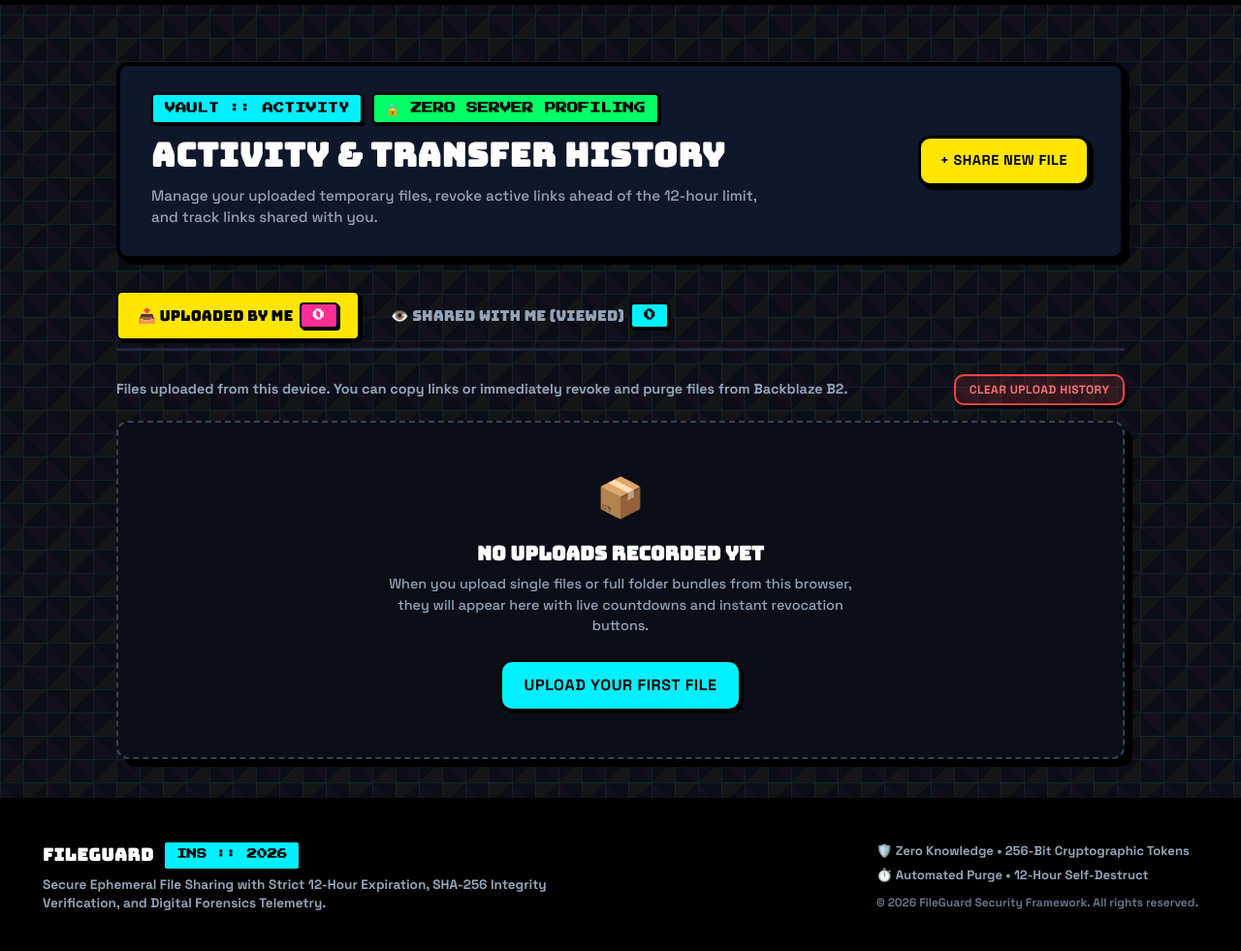
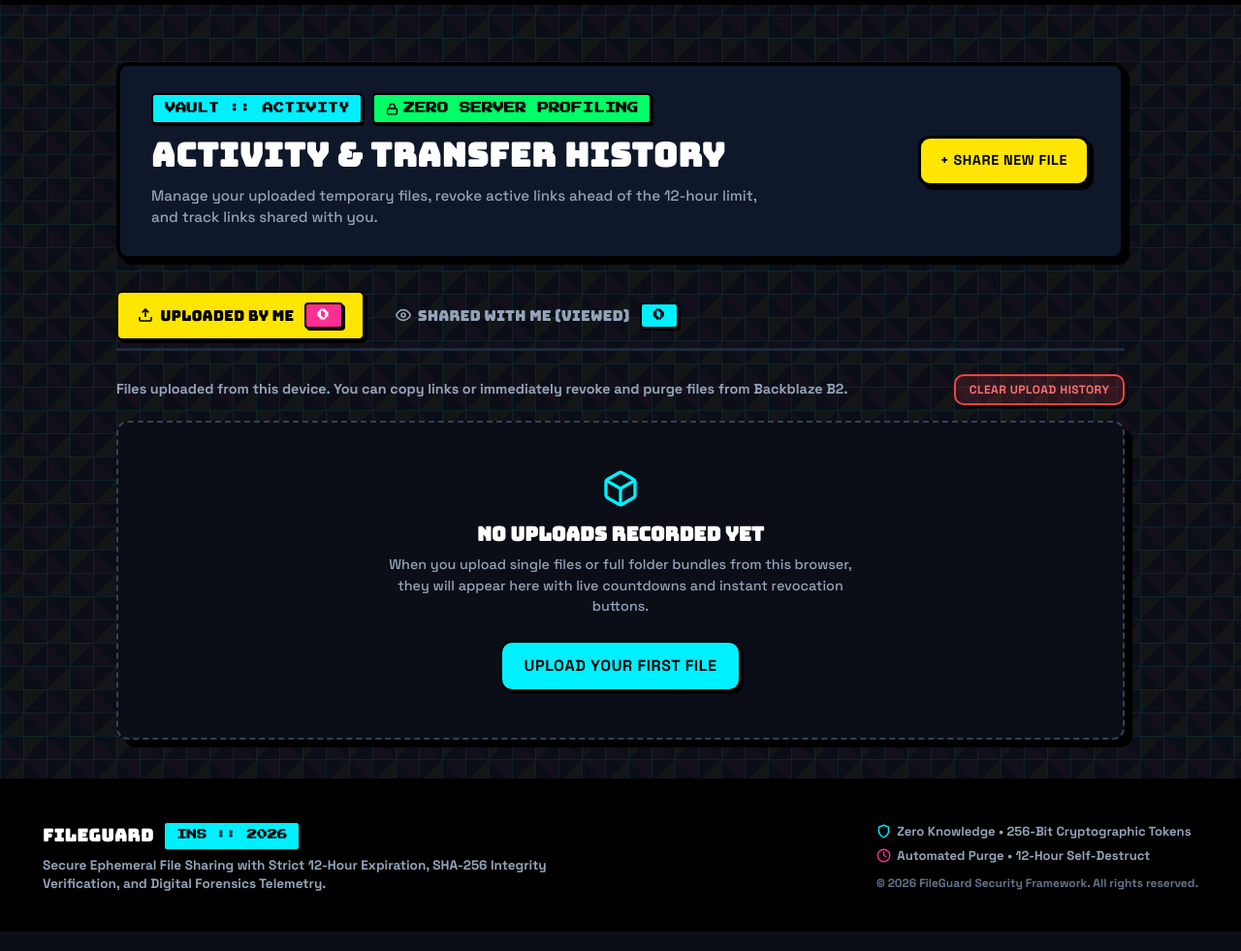
Before and after one commit to Deeptanil/FileGuard, a Flask app: page /history in a window 1280 px wide. Shown: the part 81-1062 px from the top of the page at 97% size. Run offline with Flask 3, Linux system fonts and the light colour scheme; data that the repository does not hold is empty.

Commit message:
Replace all emojis with professional SVG icons and comic vectors across UI

```diff
--- a/app/static/js/countdown.js
+++ b/app/static/js/countdown.js
@@ -62,7 +62,7 @@ function copyToClipboard(text, triggerBtnId, feedbackText = "Copied!") {
     const btn = document.getElementById(triggerBtnId);
     if (btn) {
       const originalHtml = btn.innerHTML;
-      btn.innerHTML = `<span style="color:#10B981;">✓ ${feedbackText}</span>`;
+      btn.innerHTML = `<span style="display:inline-flex;align-items:center;gap:0.3rem;color:#10B981;"><svg width="14" height="14" viewBox="0 0 24 24" fill="none" stroke="currentColor" stroke-width="3"><polyline points="20 6 9 17 4 12"/></svg> ${feedbackText}</span>`;
       setTimeout(() => {
         btn.innerHTML = originalHtml;
       }, 2000);
--- a/app/static/js/history.js
+++ b/app/static/js/history.js
@@ -124,6 +124,14 @@
       .replace(/'/g, "&#039;");
   }
 
+  const SVG_BOX = '<svg width="40" height="40" viewBox="0 0 24 24" fill="none" stroke="var(--comic-cyan)" stroke-width="2"><path d="M21 16V8a2 2 0 0 0-1-1.73l-7-4a2 2 0 0 0-2 0l-7 4A2 2 0 0 0 3 8v8a2 2 0 0 0 1 1.73l7 4a2 2 0 0 0 2 0l7-4A2 2 0 0 0 21 16z"/><polyline points="3.27 6.96 12 12.01 20.73 6.96"/><line x1="12" y1="22.08" x2="12" y2="12"/></svg>';
+  const SVG_EYE = '<svg width="40" height="40" viewBox="0 0 24 24" fill="none" stroke="var(--comic-yellow)" stroke-width="2"><path d="M1 12s4-8 11-8 11 8 11 8-4 8-11 8-11-8-11-8z"/><circle cx="12" cy="12" r="3"/></svg>';
+  const SVG_FILE = '<svg width="22" height="22" viewBox="0 0 24 24" fill="none" stroke="#000000" stroke-width="2.3"><path d="M14 2H6a2 2 0 0 0-2 2v16a2 2 0 0 0 2 2h12a2 2 0 0 0 2-2V8z"/><polyline points="14 2 14 8 20 8"/></svg>';
+  const SVG_BUNDLE = '<svg width="22" height="22" viewBox="0 0 24 24" fill="none" stroke="#000000" stroke-width="2.3"><path d="M22 19a2 2 0 0 1-2 2H4a2 2 0 0 1-2-2V5a2 2 0 0 1 2-2h5l2 3h9a2 2 0 0 1 2 2z"/></svg>';
+  const SVG_DOWNLOAD = '<svg width="22" height="22" viewBox="0 0 24 24" fill="none" stroke="#000000" stroke-width="2.3"><path d="M21 15v4a2 2 0 0 1-2 2H5a2 2 0 0 1-2-2v-4"/><polyline points="7 10 12 15 17 10"/><line x1="12" y1="15" x2="12" y2="3"/></svg>';
+  const SVG_TRASH = '<svg width="17" height="17" viewBox="0 0 24 24" fill="none" stroke="currentColor" stroke-width="2.2"><polyline points="3 6 5 6 21 6"/><path d="M19 6v14a2 2 0 0 1-2 2H7a2 2 0 0 1-2-2V6m3 0V4a2 2 0 0 1 2-2h4a2 2 0 0 1 2 2v2"/></svg>';
+  const SVG_CLOCK = '<svg width="13" height="13" viewBox="0 0 24 24" fill="none" stroke="currentColor" stroke-width="2.5" style="vertical-align:middle;margin-right:3px;"><circle cx="12" cy="12" r="10"/><polyline points="12 6 12 12 16 14"/></svg>';
+
   function renderUploads() {
     const container = document.getElementById("uploads-list-container");
     if (!container) return;
@@ -131,7 +139,7 @@
     if (!uploadItems || uploadItems.length === 0) {
       container.innerHTML = `
         <div class="card" style="padding: 3rem 1.5rem; text-align: center; background: #0B0E17; border: 2px dashed #334155;">
-          <div style="font-size: 2.5rem; margin-bottom: 0.75rem;">📦</div>
+          <div style="display: flex; justify-content: center; margin-bottom: 0.75rem;">${SVG_BOX}</div>
           <h3 style="font-family: var(--font-display); font-size: 1.25rem; color: #FFFFFF; margin-bottom: 0.35rem;">NO UPLOADS RECORDED YET</h3>
           <p style="color: #94A3B8; font-size: 0.9rem; max-width: 480px; margin: 0 auto 1.5rem;">
             When you upload single files or full folder bundles from this browser, they will appear here with live countdowns and instant revocation buttons.
@@ -154,15 +162,15 @@
 
       let statusBadge = "";
       if (isDeleted) {
-        statusBadge = `<span class="badge" style="background: #EF4444; color: #FFFFFF; font-size: 0.7rem; font-weight: 800;">✕ REVOKED</span>`;
+        statusBadge = `<span class="badge" style="background: #EF4444; color: #FFFFFF; font-size: 0.7rem; font-weight: 800;">REVOKED</span>`;
       } else if (isExpired) {
-        statusBadge = `<span class="badge" style="background: #F59E0B; color: #000000; font-size: 0.7rem; font-weight: 800;">⏱️ EXPIRED</span>`;
+        statusBadge = `<span class="badge" style="background: #F59E0B; color: #000000; font-size: 0.7rem; font-weight: 800;">EXPIRED</span>`;
       } else {
-        statusBadge = `<span class="badge" style="background: var(--comic-lime); color: #000000; font-size: 0.7rem; font-weight: 800;">● ACTIVE</span>`;
+        statusBadge = `<span class="badge" style="background: var(--comic-lime); color: #000000; font-size: 0.7rem; font-weight: 800;">ACTIVE</span>`;
       }
 
       const timerDisplay = (!isDeleted && !isExpired && remaining > 0)
-        ? `<span id="timer-upload-${item.token}" style="font-family: var(--font-mono); font-size: 0.8rem; color: var(--comic-yellow); font-weight: 700;">⏱️ ${formatRemaining(remaining)} remaining</span>`
+        ? `<span id="timer-upload-${item.token}" style="font-family: var(--font-mono); font-size: 0.8rem; color: var(--comic-yellow); font-weight: 700;">${SVG_CLOCK}${formatRemaining(remaining)} remaining</span>`
         : `<span style="font-family: var(--font-mono); font-size: 0.8rem; color: #64748B;">Unavailable</span>`;
 
       html += `
@@ -170,7 +178,7 @@
           <!-- Left: Icon & File Meta -->
           <div style="display: flex; align-items: center; gap: 1rem; flex: 1; min-width: 260px;">
             <div class="file-icon-box" style="background: ${isBundle ? 'var(--comic-purple)' : 'var(--comic-cyan)'}; color: #000000;">
-              ${isBundle ? '📦' : '📄'}
+              ${isBundle ? SVG_BUNDLE : SVG_FILE}
             </div>
             <div style="min-width: 0; flex: 1;">
               <div style="display: flex; align-items: center; gap: 0.5rem; flex-wrap: wrap; margin-bottom: 0.25rem;">
@@ -202,8 +210,8 @@
                 REVOKE & PURGE
               </button>
             ` : ''}
-            <button type="button" onclick="removeUploadRecord('${item.token}')" title="Remove from this device's history" style="background: none; border: none; color: #64748B; cursor: pointer; padding: 0.35rem; font-size: 1.1rem; line-height: 1;">
-              🗑️
+            <button type="button" onclick="removeUploadRecord('${item.token}')" title="Remove from this device's history" style="background: none; border: none; color: #64748B; cursor: pointer; padding: 0.35rem; display: inline-flex; align-items: center;">
+              ${SVG_TRASH}
             </button>
           </div>
         </div>
@@ -220,7 +228,7 @@
     if (!viewItems || viewItems.length === 0) {
       container.innerHTML = `
         <div class="card" style="padding: 3rem 1.5rem; text-align: center; background: #0B0E17; border: 2px dashed #334155;">
-          <div style="font-size: 2.5rem; margin-bottom: 0.75rem;">👁️</div>
+          <div style="display: flex; justify-content: center; margin-bottom: 0.75rem;">${SVG_EYE}</div>
           <h3 style="font-family: var(--font-display); font-size: 1.25rem; color: #FFFFFF; margin-bottom: 0.35rem;">NO SHARED FILES OPENED YET</h3>
           <p style="color: #94A3B8; font-size: 0.9rem; max-width: 480px; margin: 0 auto;">
             Whenever someone shares a FileGuard link with you and you open it, it will be saved here so you can easily find and re-download it before it self-destructs.
@@ -240,15 +248,15 @@
 
       let statusBadge = "";
       if (isDeleted) {
-        statusBadge = `<span class="badge" style="background: #EF4444; color: #FFFFFF; font-size: 0.7rem; font-weight: 800;">✕ REVOKED</span>`;
+        statusBadge = `<span class="badge" style="background: #EF4444; color: #FFFFFF; font-size: 0.7rem; font-weight: 800;">REVOKED</span>`;
       } else if (isExpired) {
-        statusBadge = `<span class="badge" style="background: #F59E0B; color: #000000; font-size: 0.7rem; font-weight: 800;">⏱️ EXPIRED</span>`;
+        statusBadge = `<span class="badge" style="background: #F59E0B; color: #000000; font-size: 0.7rem; font-weight: 800;">EXPIRED</span>`;
       } else {
-        statusBadge = `<span class="badge" style="background: var(--comic-lime); color: #000000; font-size: 0.7rem; font-weight: 800;">● ACTIVE</span>`;
+        statusBadge = `<span class="badge" style="background: var(--comic-lime); color: #000000; font-size: 0.7rem; font-weight: 800;">ACTIVE</span>`;
       }
 
       const timerDisplay = (!isDeleted && !isExpired && remaining > 0)
-        ? `<span id="timer-view-${item.token}" style="font-family: var(--font-mono); font-size: 0.8rem; color: var(--comic-yellow); font-weight: 700;">⏱️ ${formatRemaining(remaining)} remaining</span>`
+        ? `<span id="timer-view-${item.token}" style="font-family: var(--font-mono); font-size: 0.8rem; color: var(--comic-yellow); font-weight: 700;">${SVG_CLOCK}${formatRemaining(remaining)} remaining</span>`
         : `<span style="font-family: var(--font-mono); font-size: 0.8rem; color: #64748B;">Unavailable</span>`;
 
       const shaDisplay = item.sha256 ? item.sha256.substring(0, 16) + "..." : "";
@@ -258,7 +266,7 @@
           <!-- Left: Icon & Meta -->
           <div style="display: flex; align-items: center; gap: 1rem; flex: 1; min-width: 260px;">
             <div class="file-icon-box" style="background: var(--comic-yellow); color: #000000;">
-              ${isBundle ? '📦' : '📥'}
+              ${isBundle ? SVG_BUNDLE : SVG_DOWNLOAD}
             </div>
             <div style="min-width: 0; flex: 1;">
               <div style="display: flex; align-items: center; gap: 0.5rem; flex-wrap: wrap; margin-bottom: 0.25rem;">
@@ -286,8 +294,8 @@
             ` : `
               <span class="badge" style="background: #1E293B; color: #64748B; font-size: 0.75rem;">Unavailable</span>
             `}
-            <button type="button" onclick="removeViewRecord('${item.token}')" title="Remove from viewed history" style="background: none; border: none; color: #64748B; cursor: pointer; padding: 0.35rem; font-size: 1.1rem; line-height: 1;">
-              🗑️
+            <button type="button" onclick="removeViewRecord('${item.token}')" title="Remove from viewed history" style="background: none; border: none; color: #64748B; cursor: pointer; padding: 0.35rem; display: inline-flex; align-items: center;">
+              ${SVG_TRASH}
             </button>
           </div>
         </div>
@@ -356,7 +364,7 @@
         }
         const el = document.getElementById(`timer-upload-${item.token}`);
         if (el) {
-          el.textContent = `⏱️ ${formatRemaining(item.remaining_seconds)} remaining`;
+          el.innerHTML = `${SVG_CLOCK}${formatRemaining(item.remaining_seconds)} remaining`;
         }
       }
     });
@@ -370,7 +378,7 @@
         }
         const el = document.getElementById(`timer-view-${item.token}`);
         if (el) {
-          el.textContent = `⏱️ ${formatRemaining(item.remaining_seconds)} remaining`;
+          el.innerHTML = `${SVG_CLOCK}${formatRemaining(item.remaining_seconds)} remaining`;
         }
       }
     });
@@ -386,7 +394,7 @@
         const btn = document.getElementById(btnId);
         if (btn) {
           const oldText = btn.textContent;
-          btn.textContent = "COPIED! ✓";
+          btn.textContent = "COPIED!";
           setTimeout(() => { btn.textContent = oldText; }, 1500);
         }
       });
--- a/app/templates/base.html
+++ b/app/templates/base.html
@@ -87,8 +87,14 @@
       </div>
 
       <div style="display: flex; flex-direction: column; align-items: flex-start; gap: 0.35rem; font-size: 0.82rem; color: #94A3B8; min-width: 220px;">
-        <div>🛡️ <strong>Zero Knowledge</strong> • 256-Bit Cryptographic Tokens</div>
-        <div>⏱️ <strong>Automated Purge</strong> • 12-Hour Self-Destruct</div>
+        <div style="display: flex; align-items: center; gap: 0.4rem;">
+          <svg width="15" height="15" viewBox="0 0 24 24" fill="none" stroke="var(--comic-cyan)" stroke-width="2.2" stroke-linecap="round" stroke-linejoin="round"><path d="M12 22s8-4 8-10V5l-8-3-8 3v7c0 6 8 10 8 10z"/></svg>
+          <span><strong>Zero Knowledge</strong> • 256-Bit Cryptographic Tokens</span>
+        </div>
+        <div style="display: flex; align-items: center; gap: 0.4rem;">
+          <svg width="15" height="15" viewBox="0 0 24 24" fill="none" stroke="var(--comic-pink)" stroke-width="2.2" stroke-linecap="round" stroke-linejoin="round"><circle cx="12" cy="12" r="10"/><polyline points="12 6 12 12 16 14"/></svg>
+          <span><strong>Automated Purge</strong> • 12-Hour Self-Destruct</span>
+        </div>
         <div style="color: #64748B; font-size: 0.75rem; margin-top: 0.25rem;">
           © 2026 FileGuard Security Framework. All rights reserved.
         </div>
--- a/app/templates/history.html
+++ b/app/templates/history.html
@@ -11,7 +11,10 @@
       <div>
         <div style="display: flex; align-items: center; gap: 0.6rem; margin-bottom: 0.4rem; flex-wrap: wrap;">
           <span class="badge" style="background: var(--comic-cyan); color: #000000; font-family: var(--font-pixel); font-size: 0.7rem;">VAULT :: ACTIVITY</span>
-          <span class="badge" style="background: var(--comic-lime); color: #000000; font-size: 0.72rem; font-weight: 800;">🔒 ZERO SERVER PROFILING</span>
+          <span class="badge" style="display: inline-flex; align-items: center; gap: 0.35rem; background: var(--comic-lime); color: #000000; font-size: 0.72rem; font-weight: 800;">
+            <svg width="13" height="13" viewBox="0 0 24 24" fill="none" stroke="#000000" stroke-width="2.5"><rect x="3" y="11" width="18" height="11" rx="2" ry="2"/><path d="M7 11V7a5 5 0 0 1 10 0v4"/></svg>
+            <span>ZERO SERVER PROFILING</span>
+          </span>
         </div>
         <h1 style="font-size: 2.1rem; font-family: var(--font-display); letter-spacing: 0.02em; margin: 0 0 0.35rem; color: #FFFFFF;">
           ACTIVITY & TRANSFER HISTORY
@@ -31,13 +34,15 @@
 
   <!-- Tab Buttons -->
   <div style="display: flex; gap: 0.75rem; margin-bottom: 1.5rem; border-bottom: 3px solid #1E293B; padding-bottom: 0.5rem; flex-wrap: wrap;">
-    <button type="button" id="tab-btn-uploads" class="tab-btn active-tab" onclick="switchHistoryTab('uploads')">
-      <span>📤 UPLOADED BY ME</span>
-      <span id="uploads-count-badge" class="badge" style="background: var(--comic-pink); color: #FFFFFF; font-size: 0.75rem; margin-left: 0.4rem;">0</span>
+    <button type="button" id="tab-btn-uploads" class="tab-btn active-tab" onclick="switchHistoryTab('uploads')" style="display: inline-flex; align-items: center; gap: 0.45rem;">
+      <svg width="16" height="16" viewBox="0 0 24 24" fill="none" stroke="currentColor" stroke-width="2.5"><path d="M21 15v4a2 2 0 0 1-2 2H5a2 2 0 0 1-2-2v-4"/><polyline points="17 8 12 3 7 8"/><line x1="12" y1="3" x2="12" y2="15"/></svg>
+      <span>UPLOADED BY ME</span>
+      <span id="uploads-count-badge" class="badge" style="background: var(--comic-pink); color: #FFFFFF; font-size: 0.75rem; margin-left: 0.2rem;">0</span>
     </button>
-    <button type="button" id="tab-btn-views" class="tab-btn" onclick="switchHistoryTab('views')">
-      <span>👁️ SHARED WITH ME (VIEWED)</span>
-      <span id="views-count-badge" class="badge" style="background: var(--comic-cyan); color: #000000; font-size: 0.75rem; margin-left: 0.4rem;">0</span>
+    <button type="button" id="tab-btn-views" class="tab-btn" onclick="switchHistoryTab('views')" style="display: inline-flex; align-items: center; gap: 0.45rem;">
+      <svg width="16" height="16" viewBox="0 0 24 24" fill="none" stroke="currentColor" stroke-width="2.5"><path d="M1 12s4-8 11-8 11 8 11 8-4 8-11 8-11-8-11-8z"/><circle cx="12" cy="12" r="3"/></svg>
+      <span>SHARED WITH ME (VIEWED)</span>
+      <span id="views-count-badge" class="badge" style="background: var(--comic-cyan); color: #000000; font-size: 0.75rem; margin-left: 0.2rem;">0</span>
     </button>
   </div>
 
@@ -81,7 +86,9 @@
 <div id="revoke-modal" style="display: none; position: fixed; inset: 0; background: rgba(0, 0, 0, 0.75); backdrop-filter: blur(4px); z-index: 9999; align-items: center; justify-content: center; padding: 1.5rem;">
   <div class="card" style="background: #0F172A; border: 4px solid #FF2E93; box-shadow: 8px 8px 0px #000000; max-width: 500px; width: 100%; padding: 2rem;">
     <div style="display: flex; align-items: center; gap: 0.75rem; margin-bottom: 1rem;">
-      <div style="font-size: 2rem;">⚠️</div>
+      <div style="display: flex; align-items: center; justify-content: center; width: 44px; height: 44px; border-radius: 8px; background: rgba(255, 46, 147, 0.2); border: 2px solid #FF2E93; color: #FF2E93; flex-shrink: 0;">
+        <svg width="24" height="24" viewBox="0 0 24 24" fill="none" stroke="currentColor" stroke-width="2.5"><path d="M10.29 3.86L1.82 18a2 2 0 0 0 1.71 3h16.94a2 2 0 0 0 1.71-3L13.71 3.86a2 2 0 0 0-3.42 0z"/><line x1="12" y1="9" x2="12" y2="13"/><line x1="12" y1="17" x2="12.01" y2="17"/></svg>
+      </div>
       <h3 style="font-family: var(--font-display); font-size: 1.35rem; color: #FF2E93; margin: 0;">REVOKE & PURGE FILE?</h3>
     </div>
     <p style="color: #E2E8F0; font-size: 0.95rem; line-height: 1.5; margin-bottom: 0.5rem;">
--- a/app/templates/index.html
+++ b/app/templates/index.html
@@ -50,7 +50,10 @@
         <div id="file-preview" class="file-preview-card">
           <div style="display: flex; justify-content: space-between; align-items: center; gap: 1rem; flex-wrap: wrap;">
             <div style="text-align: left;">
-              <div style="font-size: 0.72rem; text-transform: uppercase; color: #000000; font-family: var(--font-pixel); margin-bottom: 0.25rem;">⚡ FILE SELECTED</div>
+              <div style="display: flex; align-items: center; gap: 0.35rem; font-size: 0.72rem; text-transform: uppercase; color: #000000; font-family: var(--font-pixel); margin-bottom: 0.25rem;">
+                <svg width="12" height="12" viewBox="0 0 24 24" fill="currentColor"><path d="M13 2L3 14h9l-1 8 10-12h-9l1-8z"/></svg>
+                <span>FILE READY</span>
+              </div>
               <strong id="file-name-display" class="file-preview-name">filename.pdf</strong>
               <div id="file-size-display" class="file-preview-size">0 KB</div>
             </div>
--- a/app/templates/upload.html
+++ b/app/templates/upload.html
@@ -30,7 +30,10 @@
       <div id="file-preview" class="file-preview-card">
         <div style="display: flex; justify-content: space-between; align-items: center; flex-wrap: wrap; gap: 1rem;">
           <div style="text-align: left;">
-            <div style="font-size: 0.72rem; text-transform: uppercase; color: #000000; font-family: var(--font-pixel); margin-bottom: 0.25rem;">⚡ FILE SELECTED</div>
+            <div style="display: flex; align-items: center; gap: 0.35rem; font-size: 0.72rem; text-transform: uppercase; color: #000000; font-family: var(--font-pixel); margin-bottom: 0.25rem;">
+              <svg width="12" height="12" viewBox="0 0 24 24" fill="currentColor"><path d="M13 2L3 14h9l-1 8 10-12h-9l1-8z"/></svg>
+              <span>FILE READY</span>
+            </div>
             <strong id="file-name-display" class="file-preview-name">file.pdf</strong>
             <div id="file-size-display" class="file-preview-size">0 KB</div>
           </div>
```
Also changed, not shown: app/templates/share.html (+10 -4 lines).
